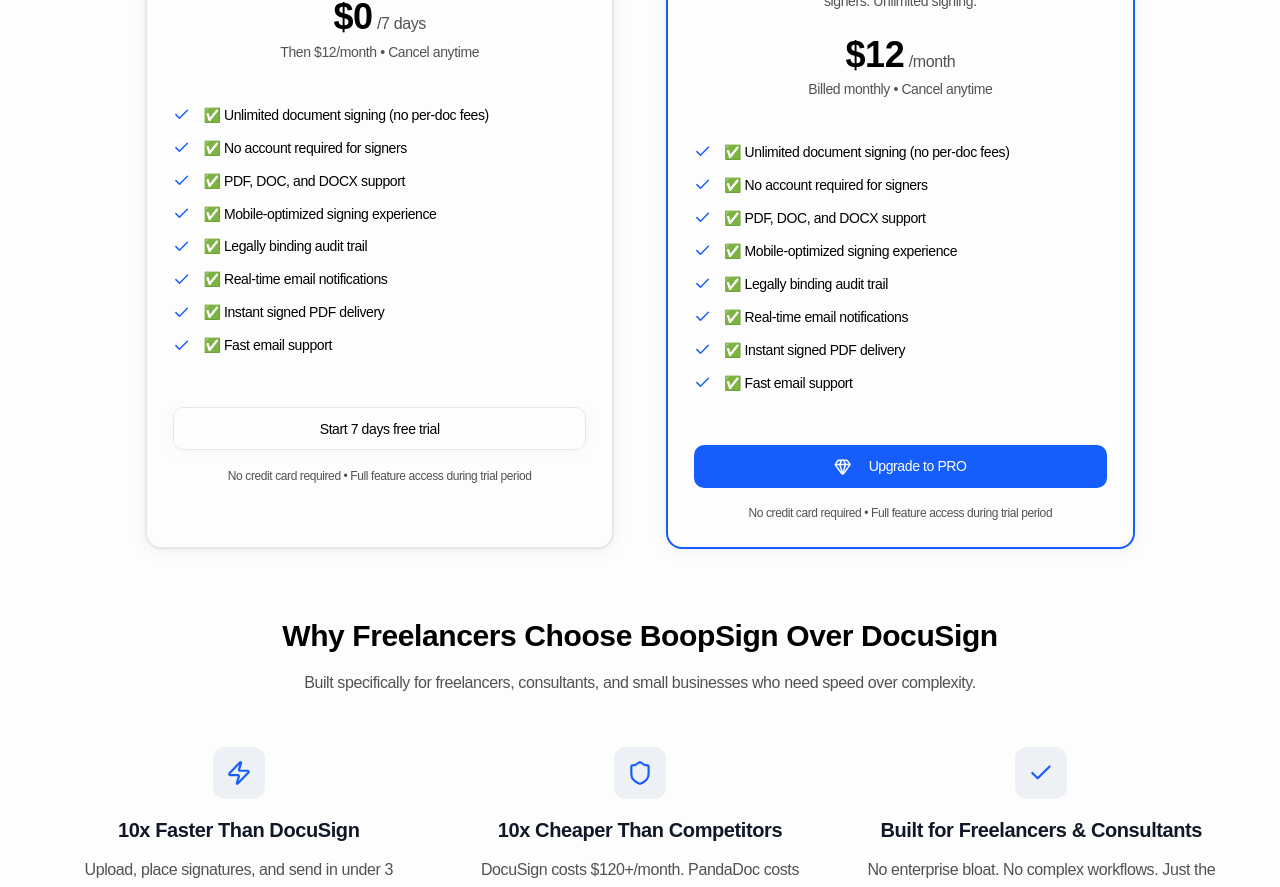
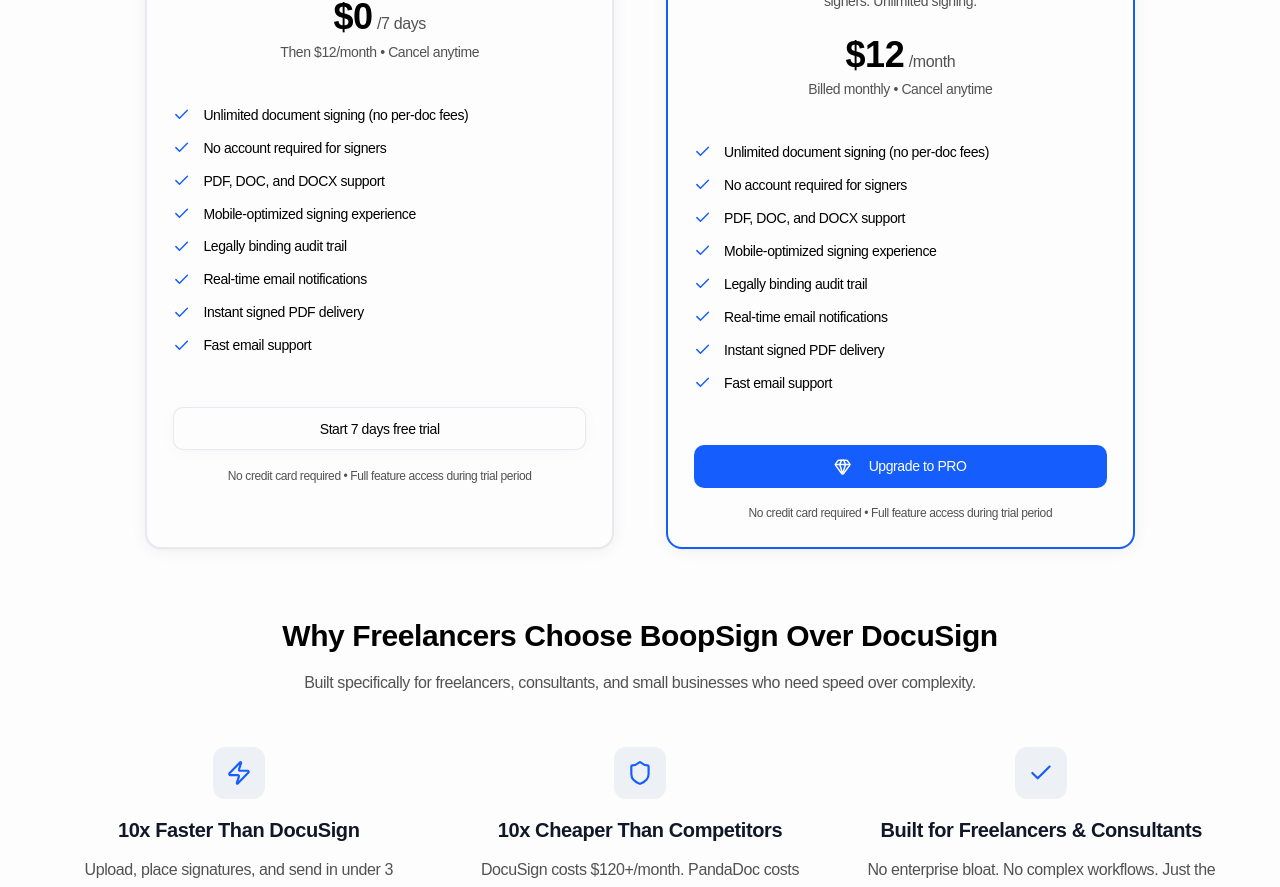
Before and after one commit to ManojBuilds/docisign, a Next.js app: page / in a window 1280 px wide. Shown: the part 3460-4347 px from the top of the page. Built offline with nearby package versions, Linux system fonts and the light colour scheme; no server answers; a web font is replaced by a local one.

Commit message:
fix pricing and header

```diff
--- a/app/globals.css
+++ b/app/globals.css
@@ -22,9 +22,9 @@
   --accent-foreground: oklch(0.5445 0.1903 259.4848);
   --destructive: oklch(0.6290 0.1902 23.0704);
   --destructive-foreground: oklch(1.0000 0 0);
-  --border: oklch(0.9300 0.0094 286.2156);
+  --border: oklch(92.999% 0.0095 286.055 / 0.932);
   --input: oklch(0.9401 0 0);
-  --ring: oklch(18.459% 0.00327 17.102 / 0.692);
+  --ring: oklch(18.459% 0.00327 17.102 / 0.281);
   --chart-1: oklch(0.7459 0.1483 156.4499);
   --chart-2: oklch(0.5393 0.2713 286.7462);
   --chart-3: oklch(0.7336 0.1758 50.5517);
--- a/components/Pricing.tsx
+++ b/components/Pricing.tsx
@@ -22,14 +22,14 @@
   description = "Start your 7-day free trial today. No credit card required. No account needed for signers. Cancel anytime with one click."
 }: PricingProps) => {
   const features = [
-    "✅ Unlimited document signing (no per-doc fees)",
-    "✅ No account required for signers",
-    "✅ PDF, DOC, and DOCX support",
-    "✅ Mobile-optimized signing experience",
-    "✅ Legally binding audit trail",
-    "✅ Real-time email notifications",
-    "✅ Instant signed PDF delivery",
-    "✅ Fast email support",
+    "Unlimited document signing (no per-doc fees)",
+    "No account required for signers",
+    "PDF, DOC, and DOCX support",
+    "Mobile-optimized signing experience",
+    "Legally binding audit trail",
+    "Real-time email notifications",
+    "Instant signed PDF delivery",
+    "Fast email support",
   ];
 
   const steps = [
--- a/components/home/header.tsx
+++ b/components/home/header.tsx
@@ -124,10 +124,12 @@
                 animate={{ opacity: 1, x: 0 }}
                 transition={{ duration: 0.2, delay: i * 0.05 }}
                 href={item.href}
-                onClick={(e) => {
-                  handleScrollToSection(e);
-                  setMobileMenuOpen(false);
-                }}
+                onClick={(e) =>
+                  item.href.startsWith("#") ? () => {
+                    handleScrollToSection(e);
+                    setMobileMenuOpen(false);
+                  } : undefined
+                }
                 className="group relative overflow-hidden py-2 text-sm font-medium"
               >
                 <span className="relative z-10">{item.label}</span>
```
